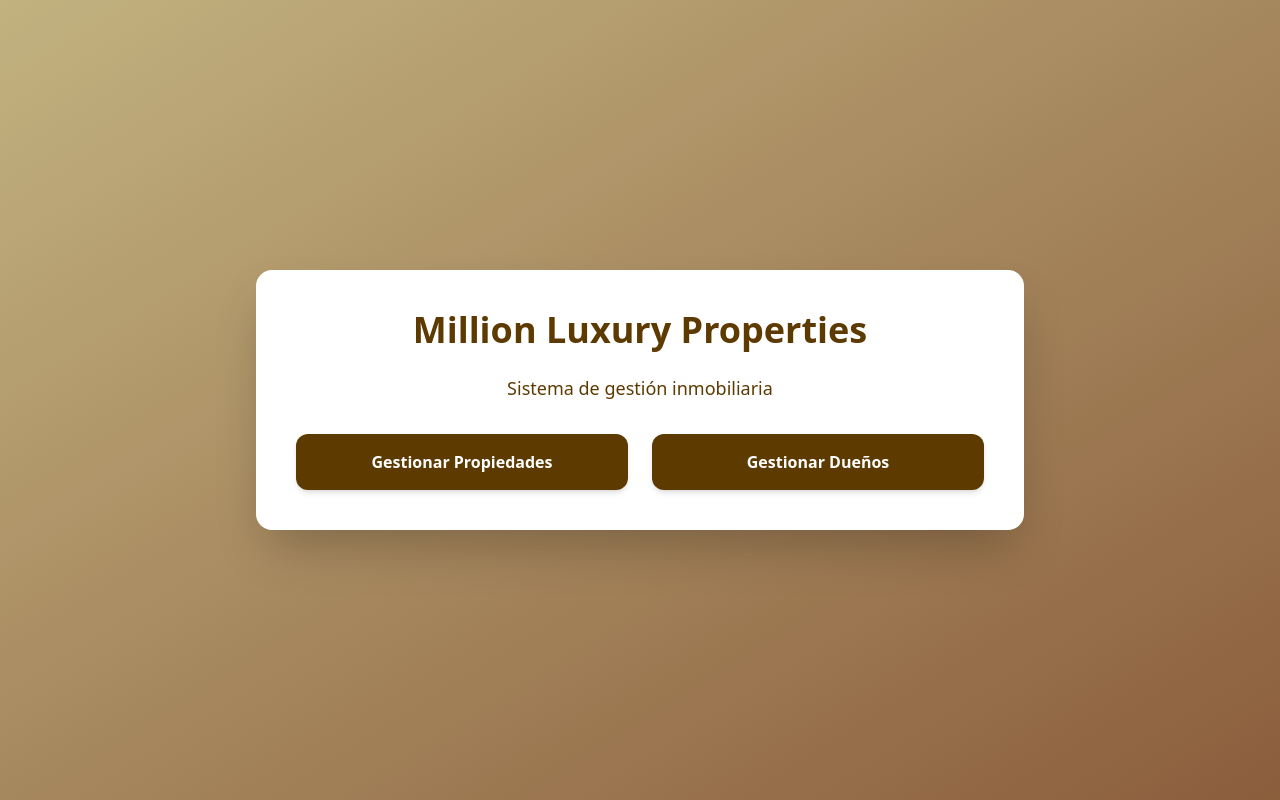
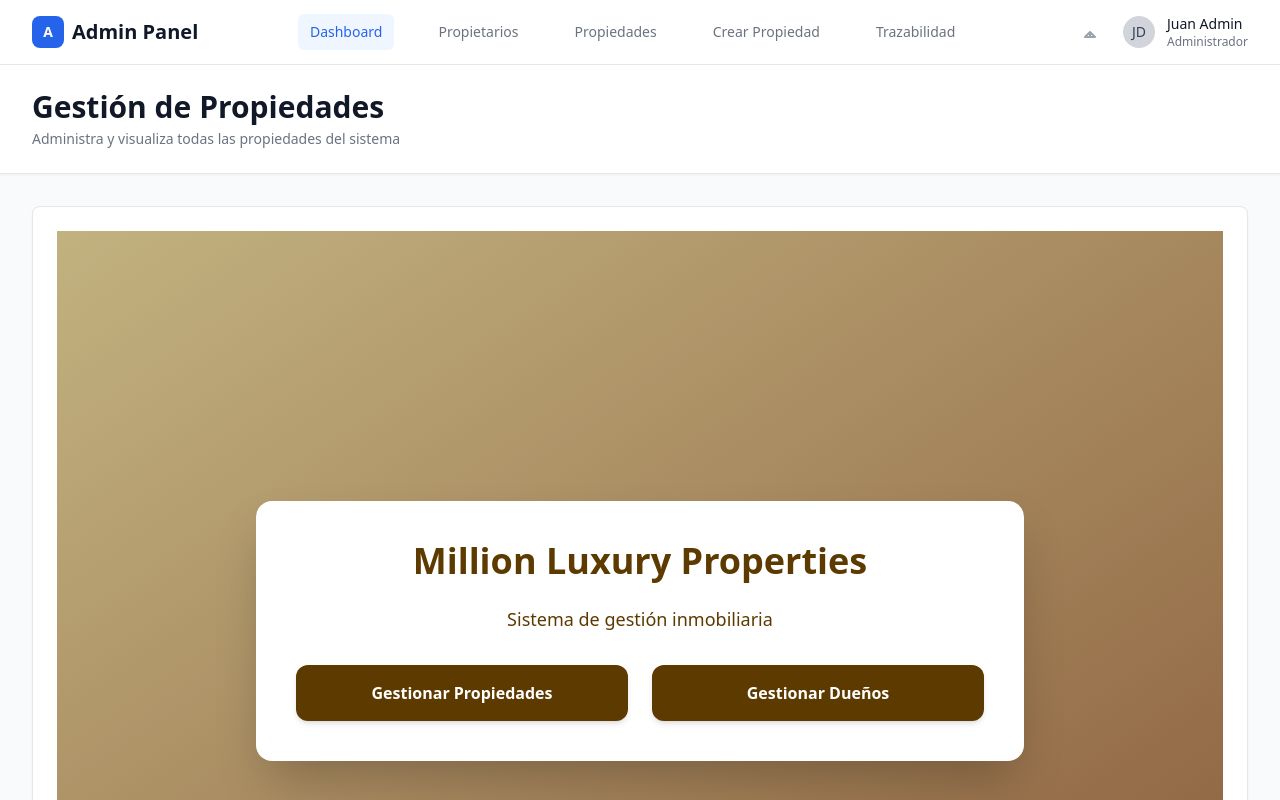
Before and after one commit to DiegoMoreno2608/Million-Front, a React (Vite) app: page / in a window 1280 px wide. Shown: the top 800 px of the page. Built offline with nearby package versions, Linux system fonts and the light colour scheme.

Commit message:
add: add layout in home component

```diff
--- a/src/pages/HomePage.tsx
+++ b/src/pages/HomePage.tsx
@@ -1,9 +1,14 @@
 import { useNavigate } from 'react-router-dom';
+import AdminLayout from '../layouts/AdminLayout';
 
 export default function HomePage() {
   const navigate = useNavigate();
 
   return (
+    <AdminLayout
+      title="Gestión de Propiedades"
+      subtitle="Administra y visualiza todas las propiedades del sistema"
+    >
     <div className="min-h-screen bg-gradient-to-br from-[#c2b280] to-[#8b5e3c] flex items-center justify-center p-4">
       <div className="bg-white shadow-2xl rounded-2xl p-10 w-full max-w-3xl">
         <h1 className="text-4xl font-bold mb-6 text-center text-[#5d3a00]">Million Luxury Properties</h1>
@@ -26,5 +31,6 @@ export default function HomePage() {
         </div>
       </div>
     </div>
+    </AdminLayout>
   );
 }
```
